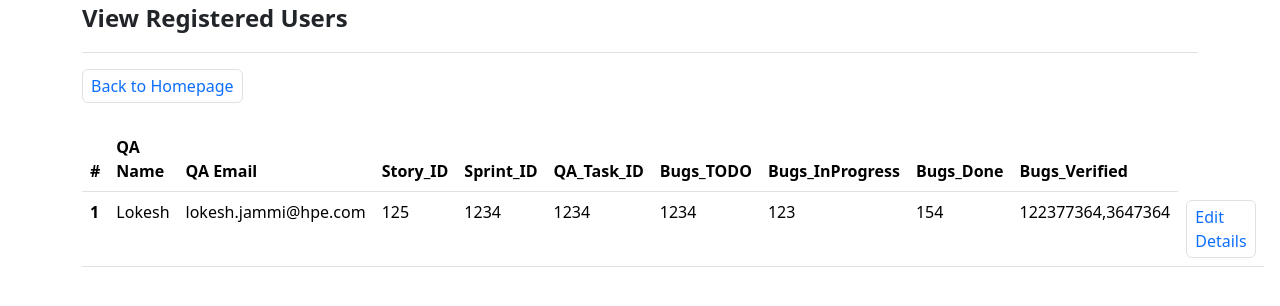
After one commit to lokeshjammi/Status_Update, a Flask app: page /view_all_data in a window 1280 px wide. The commit adds this page. Shown: the top 306 px of the page. Run offline with Flask 3, Linux system fonts and the light colour scheme; some libraries are stand-ins or nearby versions.

Commit message:
New code commit

```diff
--- a/main.py
+++ b/main.py
@@ -1,12 +1,13 @@
 import os
+from cProfile import label
 
-import requests
 from flask import Flask, render_template, request, url_for, redirect
 from flask_bootstrap import Bootstrap5
 from flask_sqlalchemy import SQLAlchemy
 from flask_wtf import FlaskForm
+from sqlalchemy import values
 from wtforms import StringField, SubmitField, EmailField, IntegerField
-from wtforms.validators import DataRequired
+from wtforms.validators import DataRequired, ReadOnly, Disabled
 
 app = Flask(__name__)
 Bootstrap5(app)
@@ -57,6 +58,9 @@ class AddWorkingTickets(FlaskForm):
     qa_bugs_verified = StringField(label="Verified_Bug_ID", validators=[DataRequired()])
     submit = SubmitField(label="Submit")
 
+class EditWorkingTicket(FlaskForm):
+    qa_name = StringField(label="QA_Name", validators=[DataRequired()])
+    submit = SubmitField(label="Submit")
 
 class AddUsers(FlaskForm):
     new_qa_name = StringField(label="Name", validators=[DataRequired()])
@@ -77,7 +81,6 @@ def add_users():
     try:
         if add_new_user.validate_on_submit():
             query = db.session.query(Users).count()
-            print(query)
             new_user = Users(user_id=query + 1, user_name=request.form.get('new_qa_name'),
                              user_email=request.form.get('new_qa_email'))
             db.session.add(new_user)
@@ -90,22 +93,33 @@ def add_users():
 
 @app.route("/add_ticket", methods=['POST', 'GET'])
 def add_work_tickets():
+    db.session.rollback()
+    get_registered_users_names = []
+    get_registered_users_email = []
     add_working_tickets = AddWorkingTickets()
     if add_working_tickets.validate_on_submit():
         query = db.session.query(Todays).count()
-        new_status = Todays(id=query + 1, name=request.form.get('qa_name'), email=request.form.get('qa_email'),
-                            sprint_id=request.form.get('qa_sprint_id'),
-                            story_id=request.form.get('qa_story_id'), )
-        db.session.add(new_status)
+        qa_name = request.form.get('qa_name')
+        qa_email = request.form.get('qa_email')
+        qa_sprint_id = request.form.get('sprint_id')
+        qa_story_id = request.form.get('story_id')
+        qa_task_id = request.form.get('qa_task_id')
+        qa_bugs_todo = request.form.get('qa_bugs_todo')
+        qa_bugs_progress = request.form.get('qa_bugs_progress')
+        qa_bugs_done = request.form.get('qa_bugs_done')
+        qa_bugs_verified = request.form.get('qa_bugs_verified')
+        new_ticket_add = Todays(id=query+1, name=qa_name, email=qa_email, sprint_id=qa_sprint_id, story_id=qa_story_id, qa_task_id=qa_task_id,
+                                bugs_todo=qa_bugs_todo, bugs_progress=qa_bugs_progress, bugs_done=qa_bugs_done, bugs_verified=qa_bugs_verified)
+        db.session.add(new_ticket_add)
         db.session.commit()
         return redirect(url_for('homepage'))
-    return render_template('add_tickets.html', add=add_working_tickets)
+    return render_template('add_tickets.html', add=add_working_tickets, get_registered_users_names=get_registered_users_names,
+                           get_registered_users_email=get_registered_users_email)
 
 
 @app.route("/view_users", methods=['POST', 'GET'])
 def view_registered_users():
     users_data = db.session.query(Users).all()
-    print(users_data)
     return render_template('view_users.html', users_data=users_data)
 
 
@@ -118,6 +132,20 @@ def update_work_tickets():
 def delete_work_tickets():
     return render_template('delete.html')
 
+@app.route("/view_all_data", methods=['POST', 'GET'])
+def view_all_data():
+    db.session.rollback()
+    view_all_data = db.session.query(Todays).all()
+    return render_template('view_all_users_data.html', users_data = view_all_data)
+
+@app.route("/edit_details/<int:selected_data_id>", methods=['POST', 'GET'])
+def edit_details(selected_data_id):
+    edit_working_ticket = EditWorkingTicket()
+    edit_data = db.session.query(Todays).filter_by(id=selected_data_id).first()
+    if edit_working_ticket.validate_on_submit():
+        print(request.form.get)
+    return render_template('edit_details.html', edit_working_ticket=edit_working_ticket, edit_data=edit_data)
+
 
 if __name__ == '__main__':
     app.run(debug=True)
--- a/templates/add_tickets.html
+++ b/templates/add_tickets.html
@@ -8,6 +8,9 @@
         <header class="d-flex align-items-center pb-3 mb-3 border-bottom">
             <span class="fs-4"><b>QA Status Update</b></span>
         </header>
+        <a href="{{ url_for('homepage') }}" class="d-inline-flex focus-ring py-1 px-2 text-decoration-none border rounded-2">
+            Back to Homepage
+        </a><br><br>
         {{ render_form(add) }}
     </div>
 {% endblock %}
--- a/templates/add_user.html
+++ b/templates/add_user.html
@@ -8,6 +8,9 @@
         <header class="d-flex align-items-center pb-3 mb-3 border-bottom">
             <span class="fs-4"><b>QA Status Update</b></span>
         </header>
+        <a href="{{ url_for('homepage') }}" class="d-inline-flex focus-ring py-1 px-2 text-decoration-none border rounded-2">
+            Back to Homepage
+        </a><br><br>
         {{ render_form(add_new_user) }}
     </div>
 {% endblock %}
--- /dev/null
+++ b/templates/view_all_users_data.html
@@ -0,0 +1,54 @@
+{% extends 'base.html' %}
+{% from 'bootstrap5/form.html' import render_form %}
+
+{% block title %}Add Users Here{% endblock %}
+
+{% block content %}
+    <div class="container">
+        <header class="d-flex align-items-center pb-3 mb-3 border-bottom">
+            <span class="fs-4"><b>View Registered Users</b></span>
+        </header>
+        <a href="{{ url_for('homepage') }}" class="d-inline-flex focus-ring py-1 px-2 text-decoration-none border rounded-2">
+            Back to Homepage
+        </a><br><br>
+        <table class="table">
+            <thead class="thead-dark">
+                <tr>
+                  <th scope="col">#</th>
+                  <th scope="col">QA Name</th>
+                  <th scope="col">QA Email</th>
+                  <th scope="col">Story_ID</th>
+                  <th scope="col">Sprint_ID</th>
+                  <th scope="col">QA_Task_ID</th>
+                  <th scope="col">Bugs_TODO</th>
+                  <th scope="col">Bugs_InProgress</th>
+                  <th scope="col">Bugs_Done</th>
+                  <th scope="col">Bugs_Verified</th>
+                </tr>
+            </thead>
+            <tbody>
+                {% for user_data in users_data %}
+                    <tr>
+                        <th scope="row">{{ user_data.id }}</th>
+                        <td>{{ user_data.name }}</td>
+                        <td>{{ user_data.email }}</td>
+                        <td>{{ user_data.story_id }}</td>
+                        <td>{{ user_data.sprint_id }}</td>
+                        <td>{{ user_data.qa_task_id }}</td>
+                        <td>{{ user_data.bugs_todo }}</td>
+                        <td>{{ user_data.bugs_progress }}</td>
+                        <td>{{ user_data.bugs_done }}</td>
+                        <td>{{ user_data.bugs_verified }}</td>
+                        <td>
+                            {% set data_id = user_data.id %}
+                            <a href="{{ url_for('edit_details', selected_data_id=data_id) }}"
+                               class="d-inline-flex focus-ring py-1 px-2 text-decoration-none border rounded-2">
+                                Edit Details
+                            </a>
+                        </td>
+                    </tr>
+                {% endfor %}
+            </tbody>
+        </table>
+    </div>
+{% endblock %}
--- a/templates/view_users.html
+++ b/templates/view_users.html
@@ -26,6 +26,8 @@
                 {% endfor %}
             </tbody>
         </table>
-        <a class="btn btn-primary" href="{{ url_for('homepage') }}" role="button">Back to Homepage</a>
+        <a href="{{ url_for('homepage') }}" class="d-inline-flex focus-ring py-1 px-2 text-decoration-none border rounded-2">
+            Back to Homepage
+        </a><br><br>
     </div>
 {% endblock %}
```
Also changed, not shown: templates/edit_details.html (added, +52 -0 lines), templates/index.html (+16 -10 lines), instance/today_update.db.
